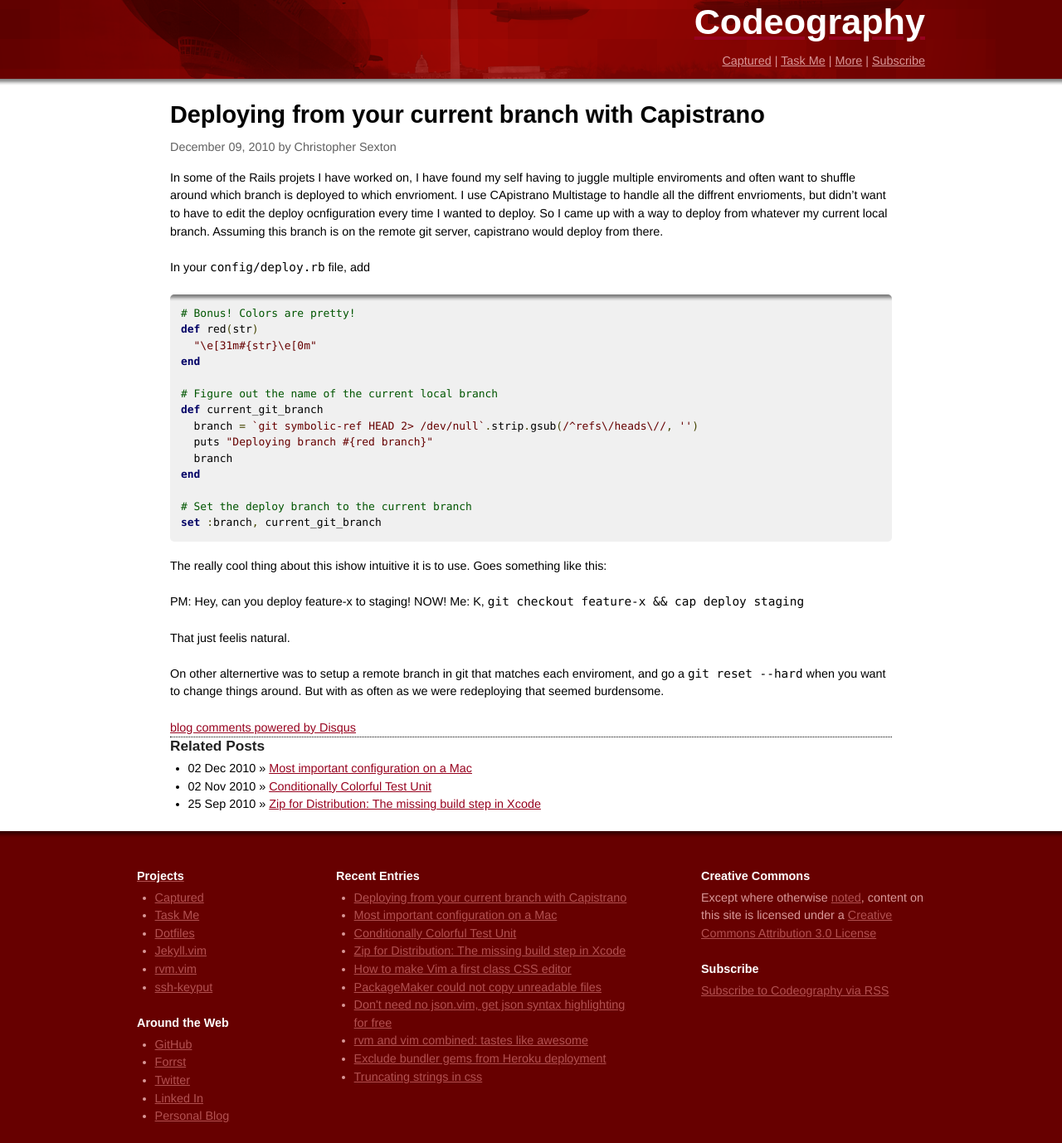
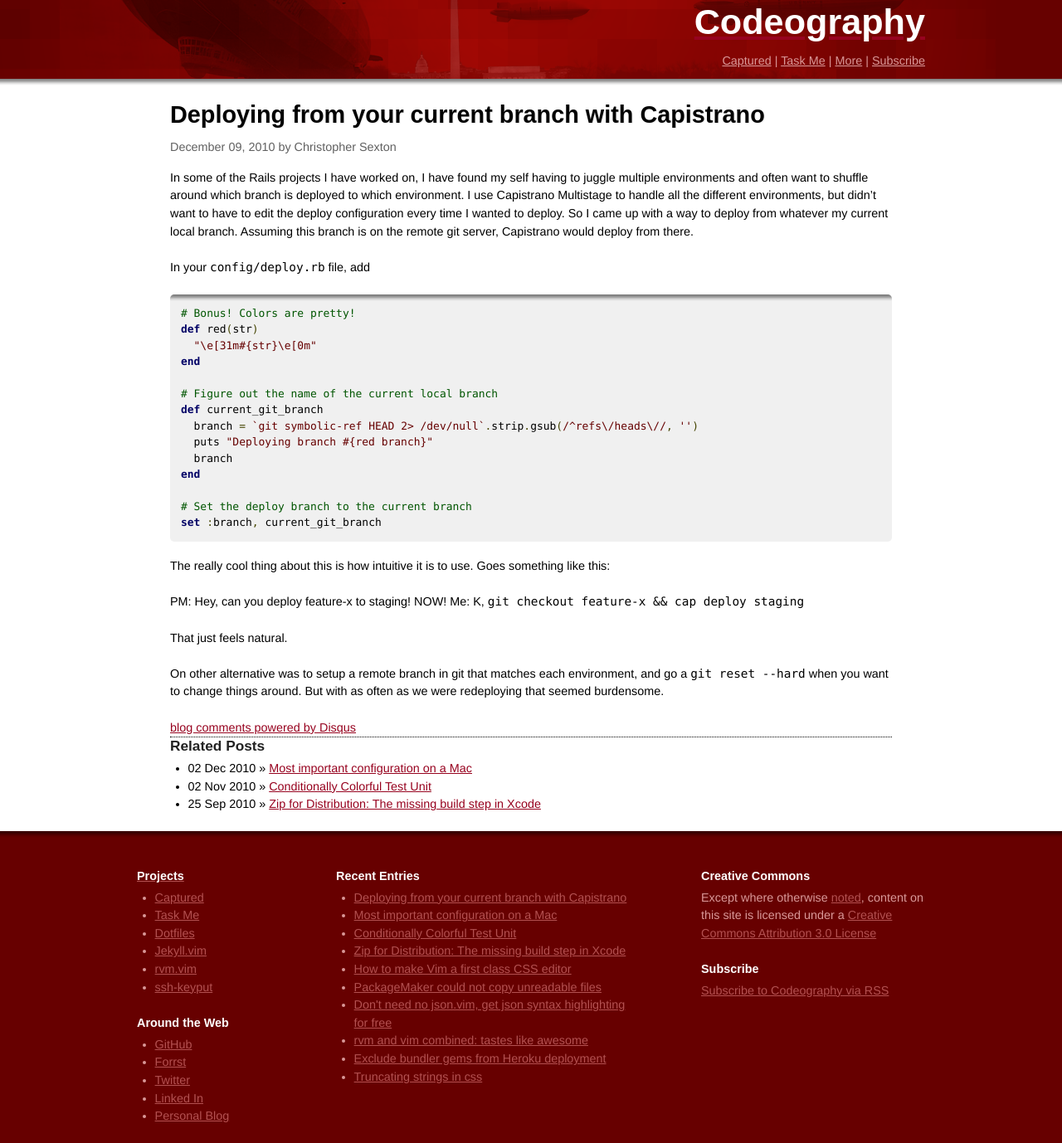
Before and after one commit to csexton/codeography.com, a Jekyll site: the page built from _posts/2010-12-09-deploying-from-your-current-branch-with-capistrano.markdown, in a window 1280 px wide. Shown: the whole page at 83% size. Built offline with Jekyll 4.4.1, drawn with Linux system fonts in a browser that asks for light colours; nearby versions of some CDN libraries; some web fonts are replaced; comment, search, counter and statistics services are not loaded.

Commit message:
I cannot spell words.

```diff
--- a/_posts/2010-12-09-deploying-from-your-current-branch-with-capistrano.markdown
+++ b/_posts/2010-12-09-deploying-from-your-current-branch-with-capistrano.markdown
@@ -4,7 +4,7 @@ title: "Deploying from your current branch with Capistrano"
 published: true
 ---
 
-In some of the Rails projets I have worked on, I have found my self having to juggle multiple enviroments and often want to shuffle around which branch is deployed to which envrioment. I use CApistrano Multistage to handle all the diffrent envrioments, but didn't want to have to edit the deploy ocnfiguration every time I wanted to deploy. So I came up with a way to deploy from whatever my current local branch. Assuming this branch is on the remote git server, capistrano would deploy from there.
+In some of the Rails projects I have worked on, I have found my self having to juggle multiple environments and often want to shuffle around which branch is deployed to which environment. I use Capistrano Multistage to handle all the different environments, but didn't want to have to edit the deploy configuration every time I wanted to deploy. So I came up with a way to deploy from whatever my current local branch. Assuming this branch is on the remote git server, Capistrano would deploy from there.
 
 In your `config/deploy.rb` file, add
 
@@ -24,11 +24,11 @@ In your `config/deploy.rb` file, add
     set :branch, current_git_branch
 
 
-The really cool thing about this ishow intuitive it is to use. Goes something like this:
+The really cool thing about this is how intuitive it is to use. Goes something like this:
 
 PM: Hey, can you deploy feature-x to staging! NOW!
 Me: K, `git checkout feature-x && cap deploy staging`
 
-That just feelis natural.
+That just feels natural.
 
-On other alternertive was to setup a remote branch in git that matches each enviroment, and go a `git reset --hard` when you want to change things around. But with as often as we were redeploying that seemed burdensome.
+On other alternative was to setup a remote branch in git that matches each environment, and go a `git reset --hard` when you want to change things around. But with as often as we were redeploying that seemed burdensome.
```
